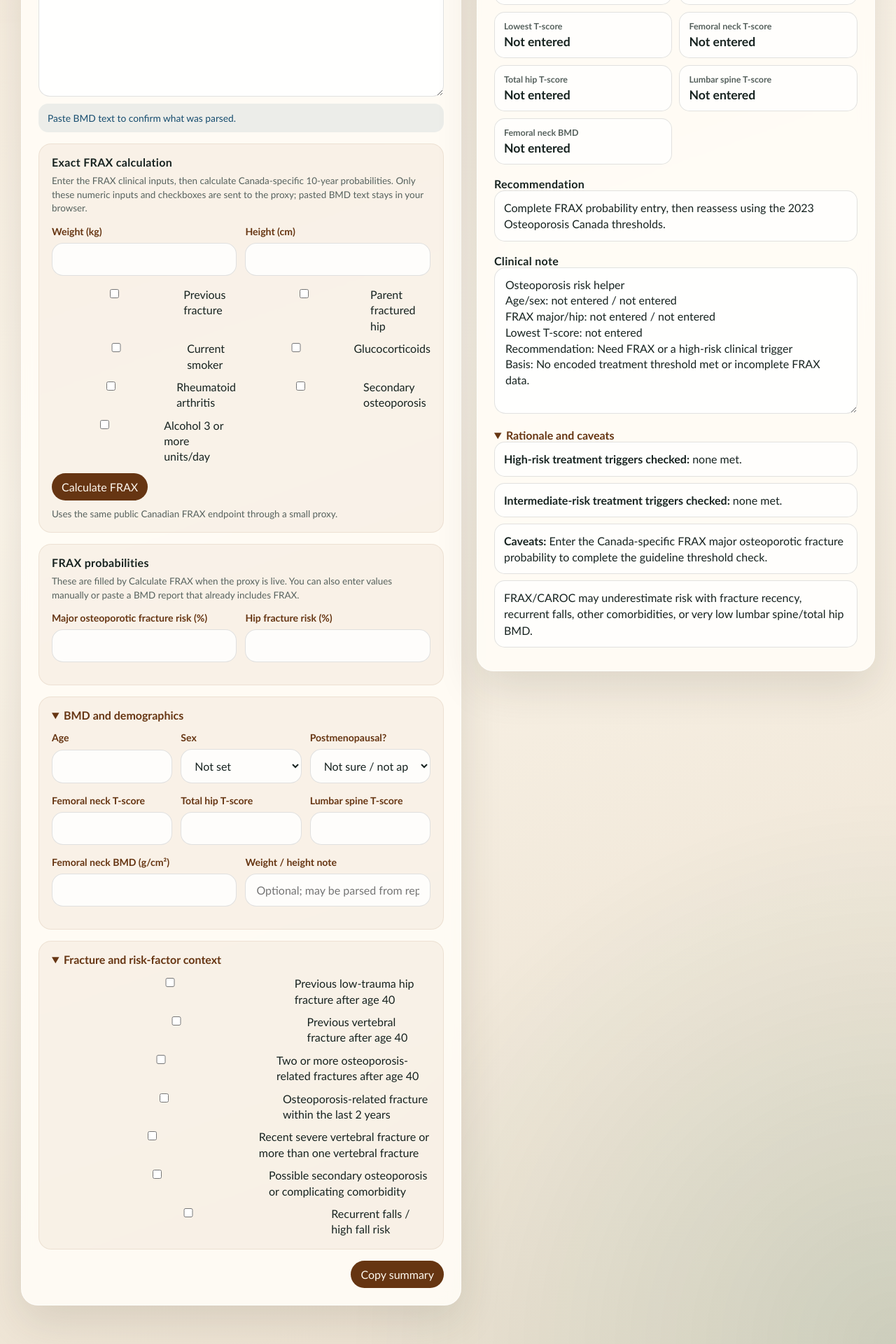
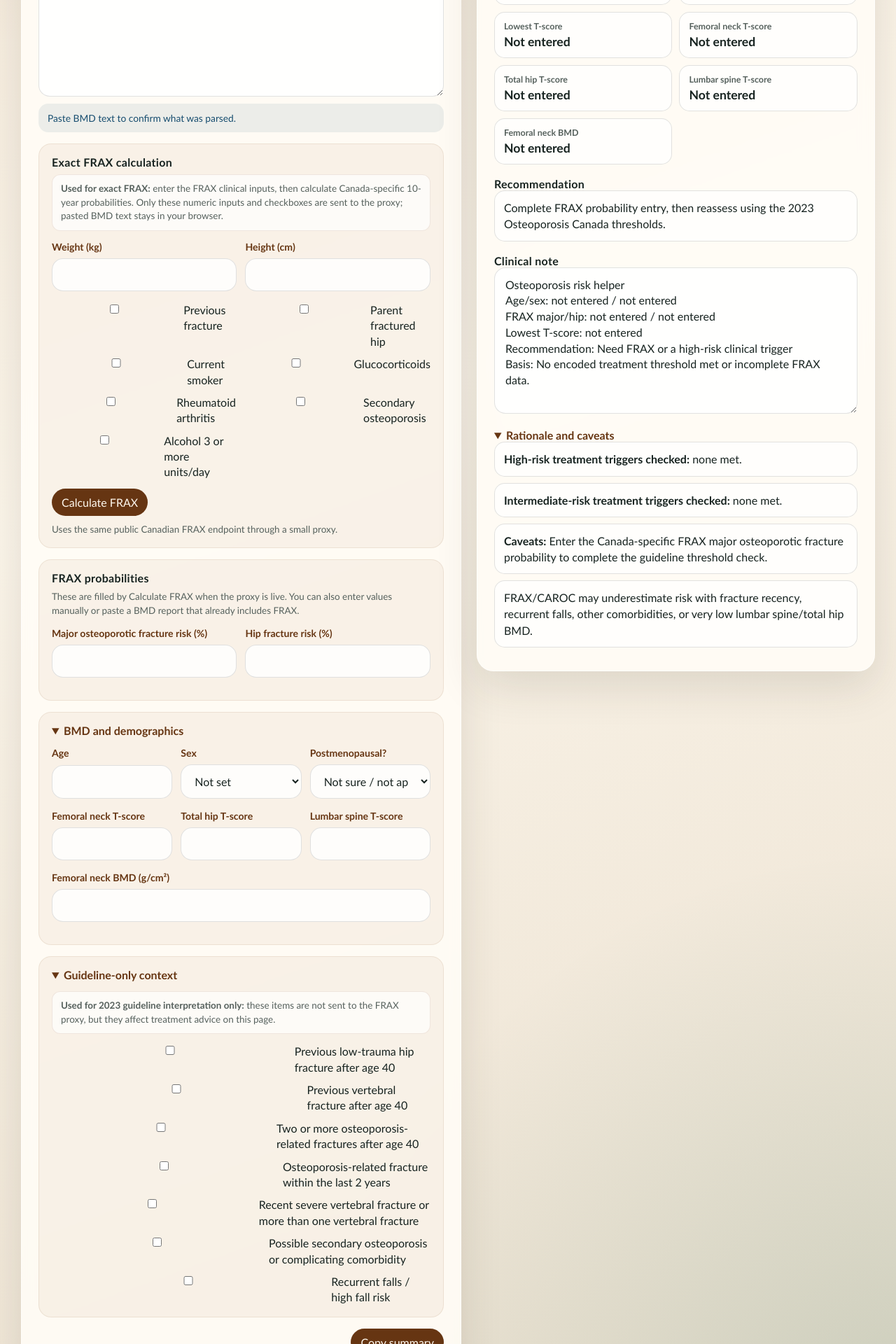
Before and after one commit to medicalchange/med-info, a Jekyll site: the page aharrismd/osteoporosis-risk/index.html, which Jekyll copies as it is, in a window 1280 px wide. Shown: the part 800-2720 px from the top of the page at 70% size. Built offline with Jekyll 4.4.1, drawn with Linux system fonts in a browser that asks for light colours.

Commit message:
Refine osteoporosis helper UI

```diff
--- a/aharrismd/osteoporosis-risk/app.js
+++ b/aharrismd/osteoporosis-risk/app.js
@@ -21,7 +21,6 @@ const hipRiskInput = document.querySelector("#hip-risk");
 const fieldMap = {
   age: "#age",
   sex: "#sex",
-  bodySize: "#body-size",
   heightCm: "#height-cm",
   weightKg: "#weight-kg",
   fnTScore: "#fn-tscore",
@@ -166,6 +165,7 @@ async function calculateFrax() {
     hipRiskInput.value = Number(payload.hipRisk).toFixed(2);
     setFraxStatus(`FRAX calculated: major ${majorRiskInput.value}%, hip ${hipRiskInput.value}%.`, "good");
     render();
+    resultCard.scrollIntoView({ behavior: "smooth", block: "start" });
   } catch (error) {
     setFraxStatus(`Could not calculate FRAX yet: ${error.message}. Manual entry still works.`, "warning");
   } finally {
--- a/aharrismd/osteoporosis-risk/index.html
+++ b/aharrismd/osteoporosis-risk/index.html
@@ -4,6 +4,7 @@
     <meta charset="utf-8">
     <meta name="viewport" content="width=device-width, initial-scale=1">
     <title>Osteoporosis Risk Helper</title>
+    <link rel="icon" href="data:,">
     <link rel="stylesheet" href="./styles.css">
   </head>
   <body>
@@ -41,7 +42,7 @@
 
           <div class="input-block">
             <h3>Exact FRAX calculation</h3>
-            <p class="field-note">Enter the FRAX clinical inputs, then calculate Canada-specific 10-year probabilities. Only these numeric inputs and checkboxes are sent to the proxy; pasted BMD text stays in your browser.</p>
+            <p class="field-note section-note"><strong>Used for exact FRAX:</strong> enter the FRAX clinical inputs, then calculate Canada-specific 10-year probabilities. Only these numeric inputs and checkboxes are sent to the proxy; pasted BMD text stays in your browser.</p>
             <div class="inline-grid inline-grid-two">
               <label class="field">
                 <span>Weight (kg)</span>
@@ -123,22 +124,19 @@
                 </label>
               </div>
 
-              <div class="inline-grid inline-grid-two">
-                <label class="field">
-                  <span>Femoral neck BMD (g/cm²)</span>
-                  <input id="fn-bmd" name="fnBmd" type="number" step="0.001" min="0">
-                </label>
-                <label class="field">
-                  <span>Weight / height note</span>
-                  <input id="body-size" name="bodySize" type="text" placeholder="Optional; may be parsed from report">
-                </label>
+              <label class="field">
+                <span>Femoral neck BMD (g/cm²)</span>
+                <input id="fn-bmd" name="fnBmd" type="number" step="0.001" min="0">
+              </label>
               </div>
             </div>
           </details>
 
           <details class="input-details" open>
-            <summary>Fracture and risk-factor context</summary>
-            <div class="input-details-body check-block">
+            <summary>Guideline-only context</summary>
+            <div class="input-details-body">
+              <p class="field-note section-note"><strong>Used for 2023 guideline interpretation only:</strong> these items are not sent to the FRAX proxy, but they affect treatment advice on this page.</p>
+              <div class="check-block">
               <label><input type="checkbox" id="prior-hip" name="priorHip"> Previous low-trauma hip fracture after age 40</label>
               <label><input type="checkbox" id="prior-vertebral" name="priorVertebral"> Previous vertebral fracture after age 40</label>
               <label><input type="checkbox" id="multiple-fractures" name="multipleFractures"> Two or more osteoporosis-related fractures after age 40</label>
--- a/aharrismd/osteoporosis-risk/styles.css
+++ b/aharrismd/osteoporosis-risk/styles.css
@@ -418,3 +418,10 @@ button {
     grid-template-columns: 1fr;
   }
 }
+
+.section-note {
+  padding: 10px 12px;
+  border-radius: 12px;
+  background: rgba(255, 255, 255, 0.65);
+  border: 1px solid rgba(139, 79, 34, 0.12);
+}
```
